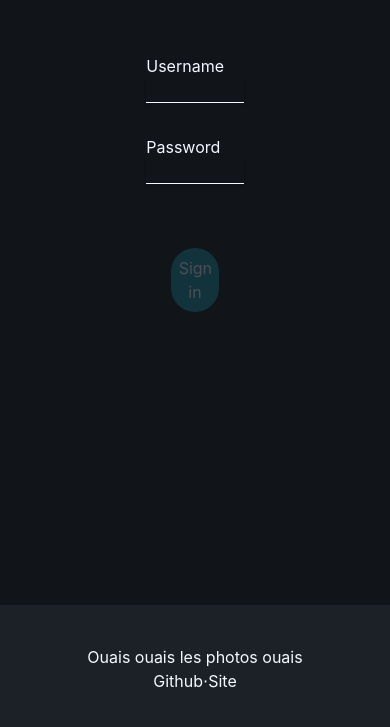
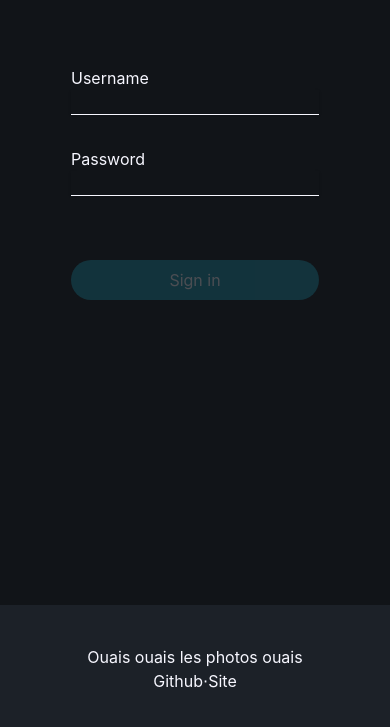
Before and after one commit to RangoDisco/pics-client, a Next.js app: page /signin in a window 390 px wide. Shown: the part 239-966 px from the top of the page. Built offline with nearby package versions, Linux system fonts and the light colour scheme.

Commit message:
style update on sign in screen

```diff
--- a/src/pages/signin.tsx
+++ b/src/pages/signin.tsx
@@ -27,13 +27,12 @@ const SignIn: FC = () => {
         <title>Pic-Nic Login</title>
         <meta name="description" content="Page photos" />
       </Head>
-      <div style={{ minHeight: "100vh" }}>
+      <div className="h-screen flex justify-center items-center">
         <form
-          className="flex flex-col justify-center items-center bg-richBlack text-ghostWhite"
-          style={{ height: "100vh" }}
+          className="h-fit lg:w-1/4 md:w-1/2 bg-richBlack text-ghostWhite"
           onSubmit={handleFormSubmit}
         >
-          <div className="w-1/4 flex flex-col">
+          <div className="flex flex-col">
             <TextInput
               label="username"
               type="text"
@@ -42,7 +41,7 @@ const SignIn: FC = () => {
               required={true}
             />
           </div>
-          <div className="w-1/4 flex flex-col mt-8">
+          <div className="flex flex-col mt-8">
             <TextInput
               label="password"
               type="password"
@@ -50,11 +49,13 @@ const SignIn: FC = () => {
               setValue={setPassword}
               required={true}
             />
-            {error && <p className="mt-2">{error}</p>}
+          </div>
+          {error && <p className="mt-2">{error}</p>}
+          <div className="mt-16 flex justify-center">
             <button
               disabled={!isFormValid || isLoading}
               type="submit"
-              className={`mt-16 w-1/2 self-center bg-munsellBlue rounded-full p-2 transition:colors duration-200 ${
+              className={`w-full lg:w-1/2 self-center bg-munsellBlue rounded-full p-2 transition:colors duration-200 ${
                 (!isFormValid || isLoading) && "opacity-25"
               }`}
             >
```
